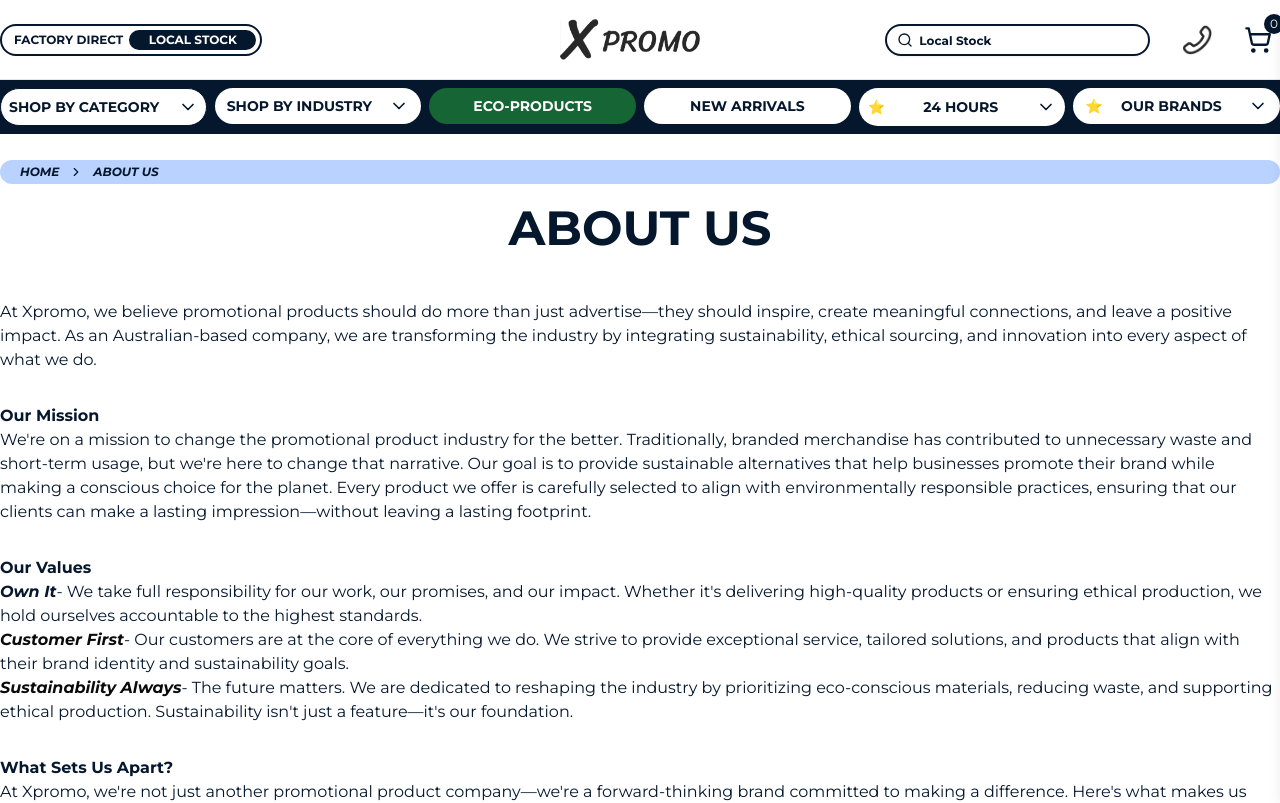
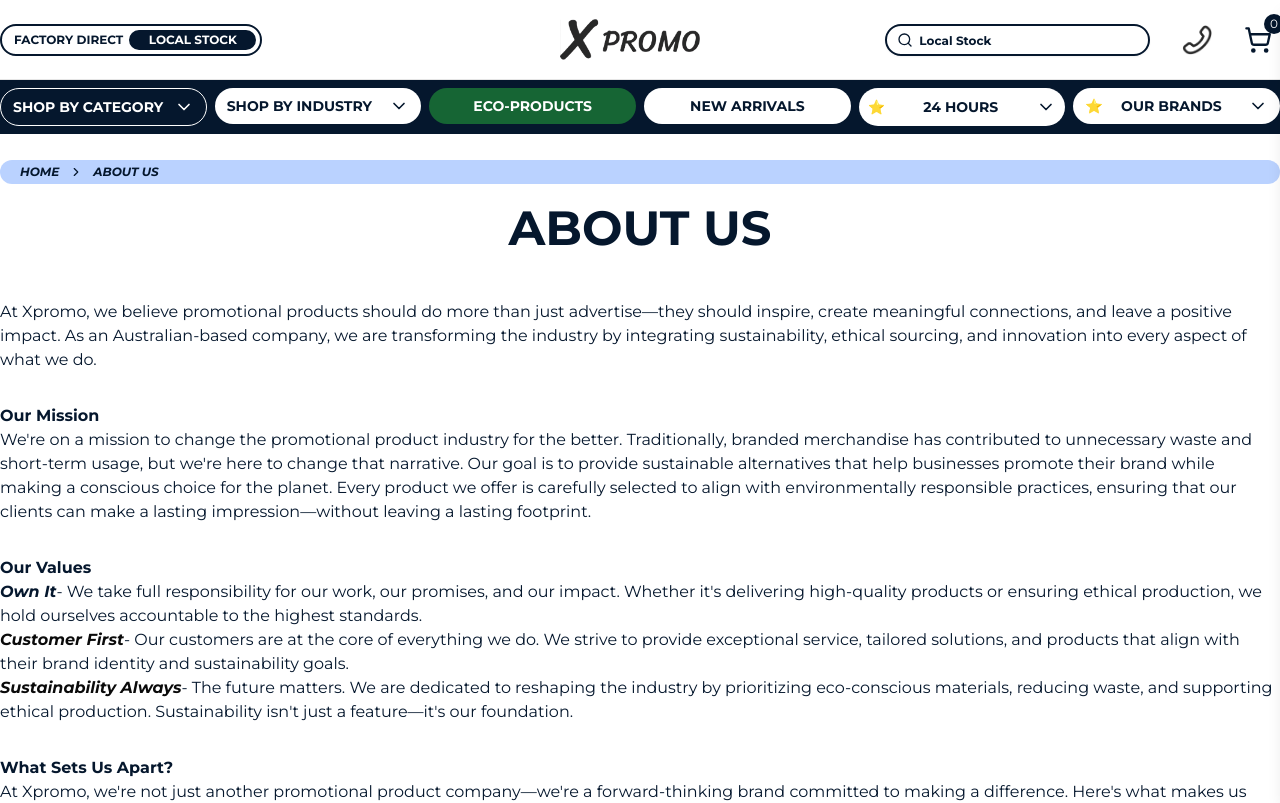
Before and after one commit to parvez-swe/xpromo-65, a Next.js app: page /aboutus in a window 1280 px wide. Shown: the top 803 px of the page. Built offline with nearby package versions, Linux system fonts and the light colour scheme.

Commit message:
update nav button category and aobut name in footer

```diff
--- a/components/Footer.tsx
+++ b/components/Footer.tsx
@@ -29,7 +29,7 @@
             <ul className="space-y-1 text-xs text-white ">
               <li>
                 <a href="/aboutus" className="ext-white">
-                  Abut Us
+                  About Us
                 </a>
               </li>
               <li>
--- a/components/navbar.tsx
+++ b/components/navbar.tsx
@@ -197,7 +197,7 @@
       </div>
       <div className="relative">
         <div className="bg-newprimary ">
-          <div className="py-2 grid grid-cols-6 gap-2  max-w-[1280px] mx-auto">
+          <div className="py-2 grid grid-cols-6 gap-2  max-w-[1280px]  mx-auto">
             {category.map((nav: any) => (
               <div key={nav.categoryName} className="relative">
                 <>
@@ -315,29 +315,22 @@
                       >
                         <DropdownMenuTrigger asChild>
                           <div
-                            className={`group/trigger flex text-sm font-bold items-center justify-between px-2 py-2 rounded-full cursor-pointer transition-all
-                          ${
-                            nav.categoryName === "Eco-Products"
-                              ? "bg-green-800 text-white"
-                              : "bg-white text-newprimary"
-                          }
-                          ${
-                            nav.categoryName === "Shop By Category"
-                              ? "border border-newprimary hover:bg-newprimary hover:text-white hover:border-white data-[state=open]:bg-newprimary data-[state=open]:text-white data-[state=open]:border-white"
-                              : "border border-transparent"
-                          }`}
+                          className={`group/trigger flex text-sm font-bold items-center justify-between px-3 py-2 rounded-full cursor-pointer transition-all
+                            ${nav.categoryName === "Eco-Products" ? "bg-green-800 text-white" : ""}
+                            ${nav.categoryName === "Shop By Category" ? "border border-white  bg-newprimary text-white hover:bg-newprimary hover:text-white hover:border-white data-[state=open]:bg-newprimary data-[state=open]:text-white data-[state=open]:border-white" : ""}
+                          `}
                           >
                             <div className="bg-transparent flex justify-between items-center w-full">
                               {nav.categoryName === "24 HOURS" && <p>⭐</p>}
 
-                              <p className="uppercase">{nav.categoryName}</p>
+                              <p className="uppercase ">{nav.categoryName}</p>
 
                               {nav.categoryName !== "Eco-Products" && (
                                 <ChevronDown
                                   className={`h-5 w-5 ${
                                     nav.categoryName === "Shop By Category"
-                                      ? "text-newprimary transition-all group-hover/trigger:text-white group-data-[state=open]/trigger:text-white"
-                                      : "text-newprimary"
+                                      ? "text-white transition-all group-hover/trigger:text-white group-data-[state=open]/trigger:text-white"
+                                      : "text-white"
                                   }`}
                                 />
                               )}
```
Also changed, not shown: 1 other file (tests, documents, lock files or other folders).
